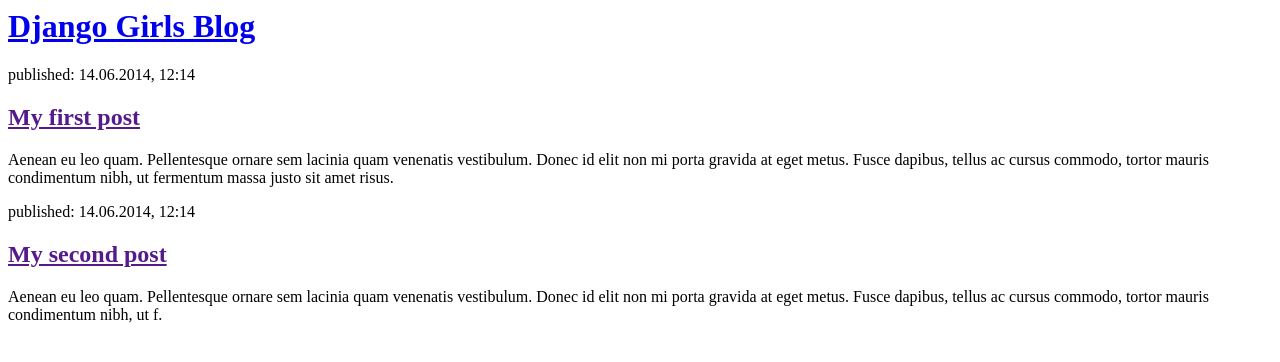
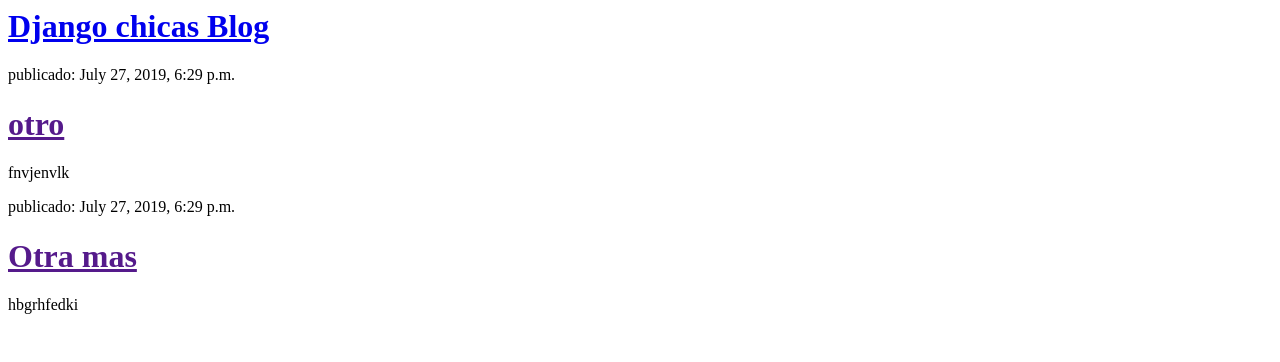
Before and after one commit to diana320/miblog, a Django app: page / in a window 1280 px wide. Shown: the top 362 px of the page. Run offline with Django 3.2, Linux system fonts and the light colour scheme; data comes from the database, SQL or seed files in the repository; both versions use the stored data as it was after the commit.

Commit message:
html post

```diff
--- a/miblog/templates/blog/post_list.html
+++ b/miblog/templates/blog/post_list.html
@@ -4,19 +4,9 @@
     </head>
     <body>
         <div>
-            <h1><a href="/">Django Girls Blog</a></h1>
+         <div></div><h1><a href = "/" > Django chicas Blog </a></div></div >{% for post in posts %} <div><p> publicado: {{ post.published_date }} </p><h1><a href = "" >{{ post.title }} </a></h1><p>{{ post.text|linebreaksbr }} </p></div>{% endfor %}
+
         </div>
 
-        <div>
-            <p>published: 14.06.2014, 12:14</p>
-            <h2><a href="">My first post</a></h2>
-            <p>Aenean eu leo quam. Pellentesque ornare sem lacinia quam venenatis vestibulum. Donec id elit non mi porta gravida at eget metus. Fusce dapibus, tellus ac cursus commodo, tortor mauris condimentum nibh, ut fermentum massa justo sit amet risus.</p>
-        </div>
-
-        <div>
-            <p>published: 14.06.2014, 12:14</p>
-            <h2><a href="">My second post</a></h2>
-            <p>Aenean eu leo quam. Pellentesque ornare sem lacinia quam venenatis vestibulum. Donec id elit non mi porta gravida at eget metus. Fusce dapibus, tellus ac cursus commodo, tortor mauris condimentum nibh, ut f.</p>
-        </div>
     </body>
 </html>
--- a/miblog/views.py
+++ b/miblog/views.py
@@ -1,5 +1,7 @@
 from django.shortcuts import render
-
+from django.utils import timezone
+from .models import Post
 # Create your views here.
 def post_list(request):
-    return render(request, 'blog/post_list.html', {})
+    posts = Post.objects.filter(published_date__lte=timezone.now()).order_by('published_date')
+    return render(request, 'blog/post_list.html', {'posts': posts})
```
Also changed, not shown: db.sqlite3.
